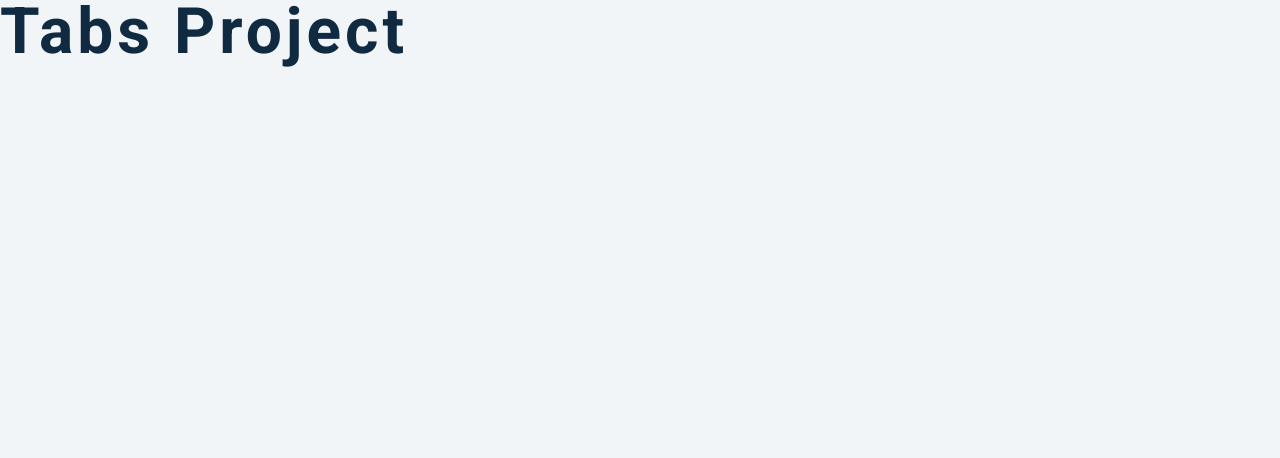
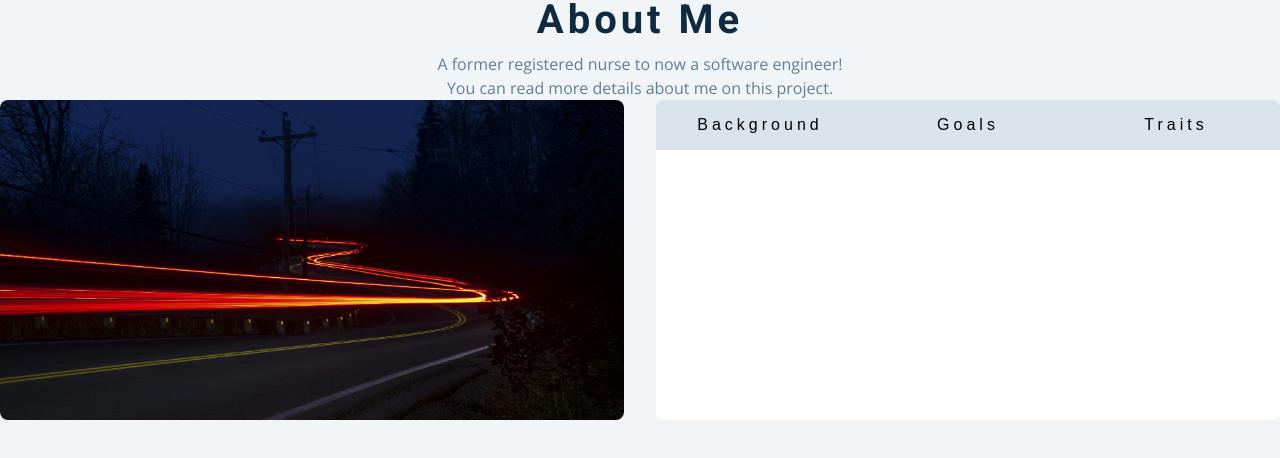
Before and after one commit to lodipalle/about-me, a plain HTML site: page index.html in a window 1280 px wide. Drawn offline with nearby package versions, Linux system fonts and the light colour scheme.

Commit message:
added overlay image on about me and also added background, goals, and traits sections on about me

```diff
--- a/index.html
+++ b/index.html
@@ -9,7 +9,27 @@
     <link rel="stylesheet" href="styles.css" />
   </head>
   <body>
-    <h1>tabs project</h1>
+    <section>
+      <div class="title">
+        <h2>About Me</h2>
+        <p>
+          A former registered nurse to now a software engineer!<br>
+          You can read more details about me on this project.
+        </p>
+        <div class="about-center">
+          <article class="about-img">
+            <img src="./hero-bcg.jpg" alt="About Picture">
+          </article>
+          <article class="about">
+            <div class="btn-container">
+              <button class="tab-btn" data-id="background">Background</button>
+              <button class="tab-btn" data-id="goals">Goals</button>
+              <button class="tab-btn" data-id="traits">Traits</button>
+            </div>
+          </article>
+        </div>
+      </div>
+    </section>
     <!-- javascript -->
     <script src="app.js"></script>
   </body>
```
